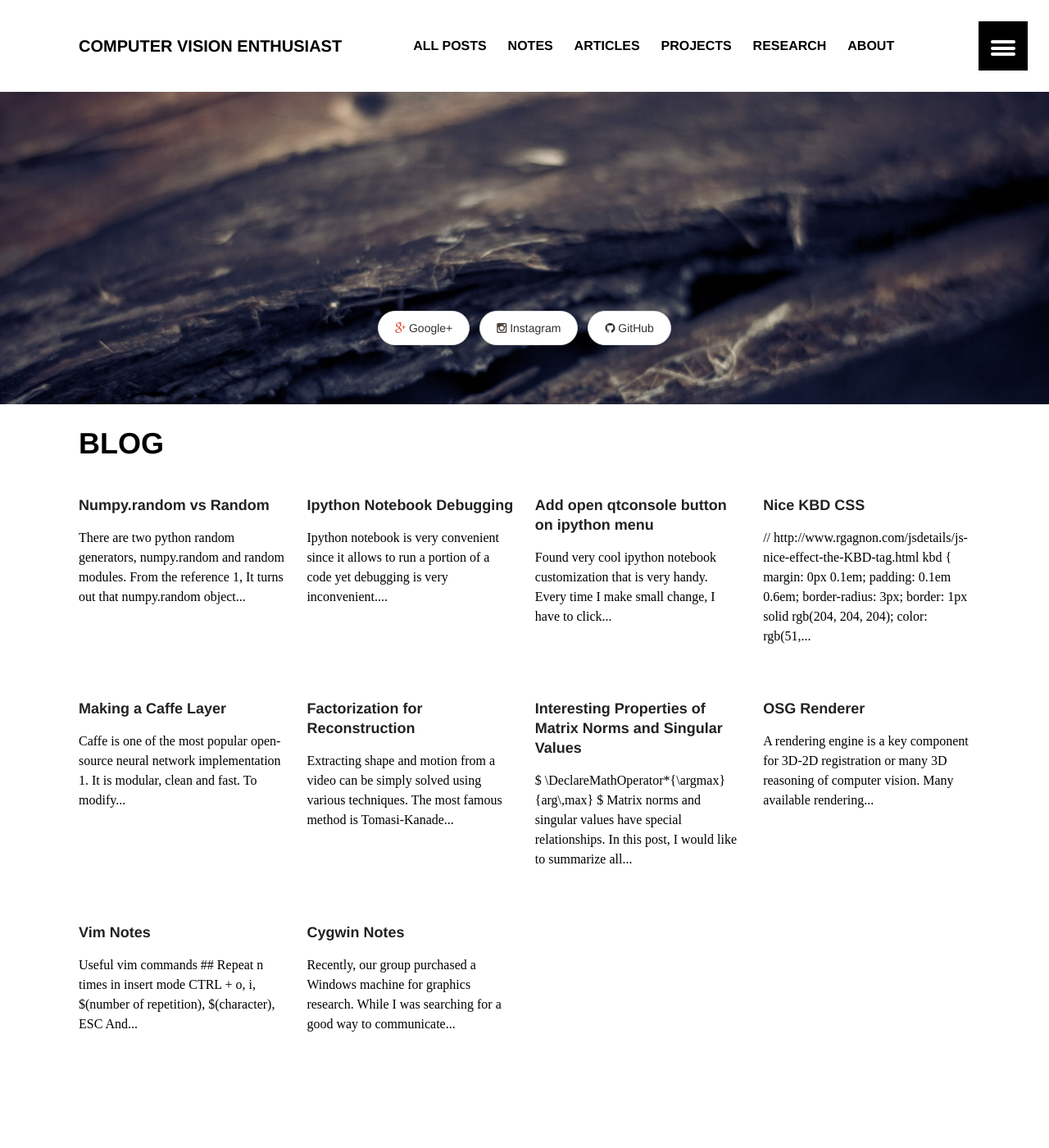
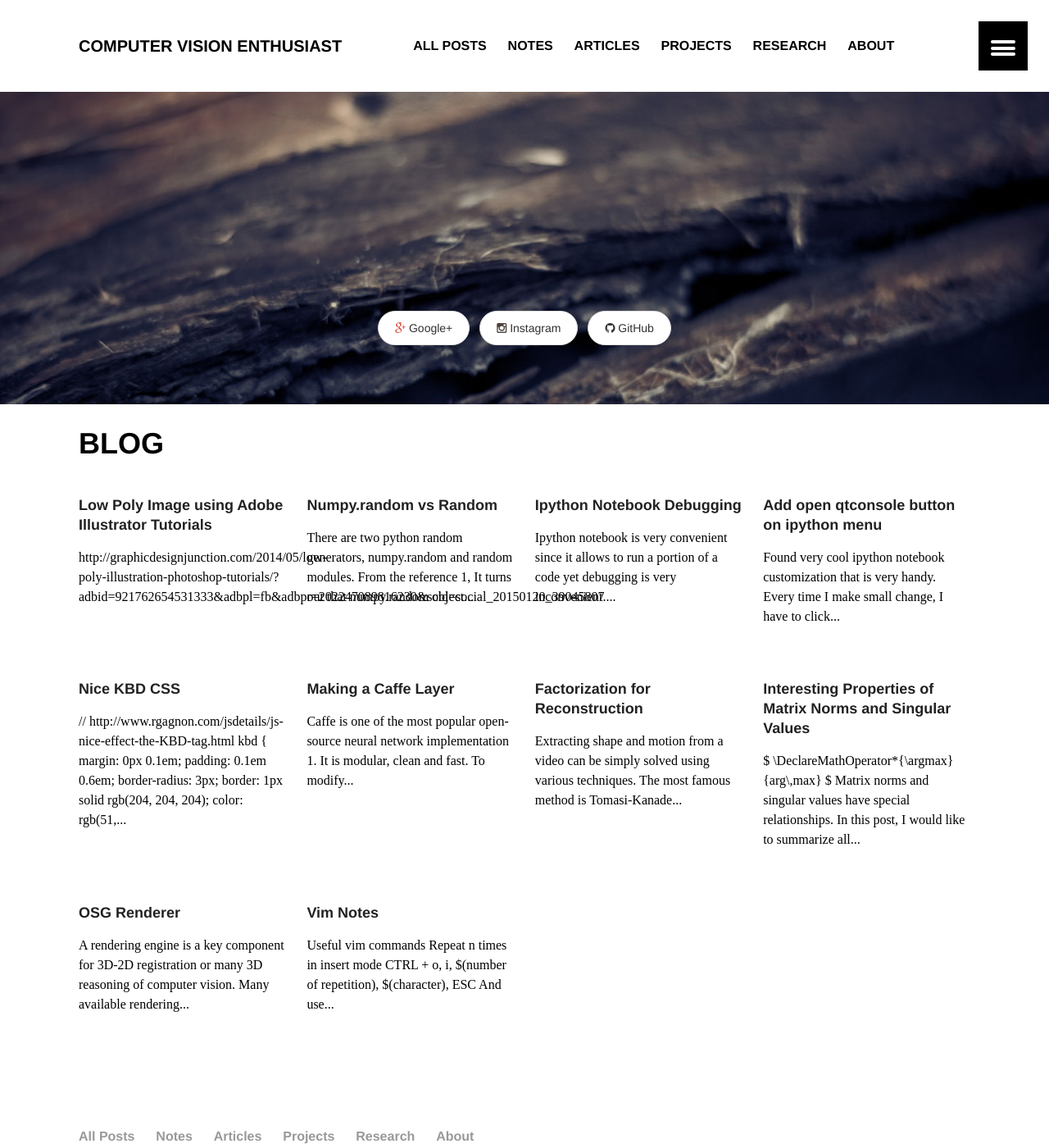
Before and after one commit to antran89/blog, a Jekyll site: the page built from index.html, in a window 1280 px wide and 1400 px high. Shown: the whole window at 82% size. Built offline with Jekyll 4.4.1, drawn with Linux system fonts in a browser that asks for light colours.

```diff
--- /dev/null
+++ b/_posts/notes/2015-01-19-low-poly-tuts.md
@@ -0,0 +1,16 @@
+---
+layout: article
+title: "Low Poly Image using Adobe Illustrator Tutorials"
+date: 2015-01-19T20:18:46-0800
+modified:
+categories: notes
+comments: true
+excerpt:
+tags: [low poly, illustrator]
+ads: true
+image:
+  feature:
+  teaser:
+---
+
+http://graphicdesignjunction.com/2014/05/low-poly-illustration-photoshop-tutorials/?adbid=921762654531333&adbpl=fb&adbpr=202247089816230&scid=social_20150120_39045807
```
Also changed, not shown: _posts/notes/2015-01-12-vim-notes.md (+4 -2 lines), _posts/research/2015-01-21-batch-render-sketchup-files.md (added, +48 -0 lines), images/qtconsole.png (added).
